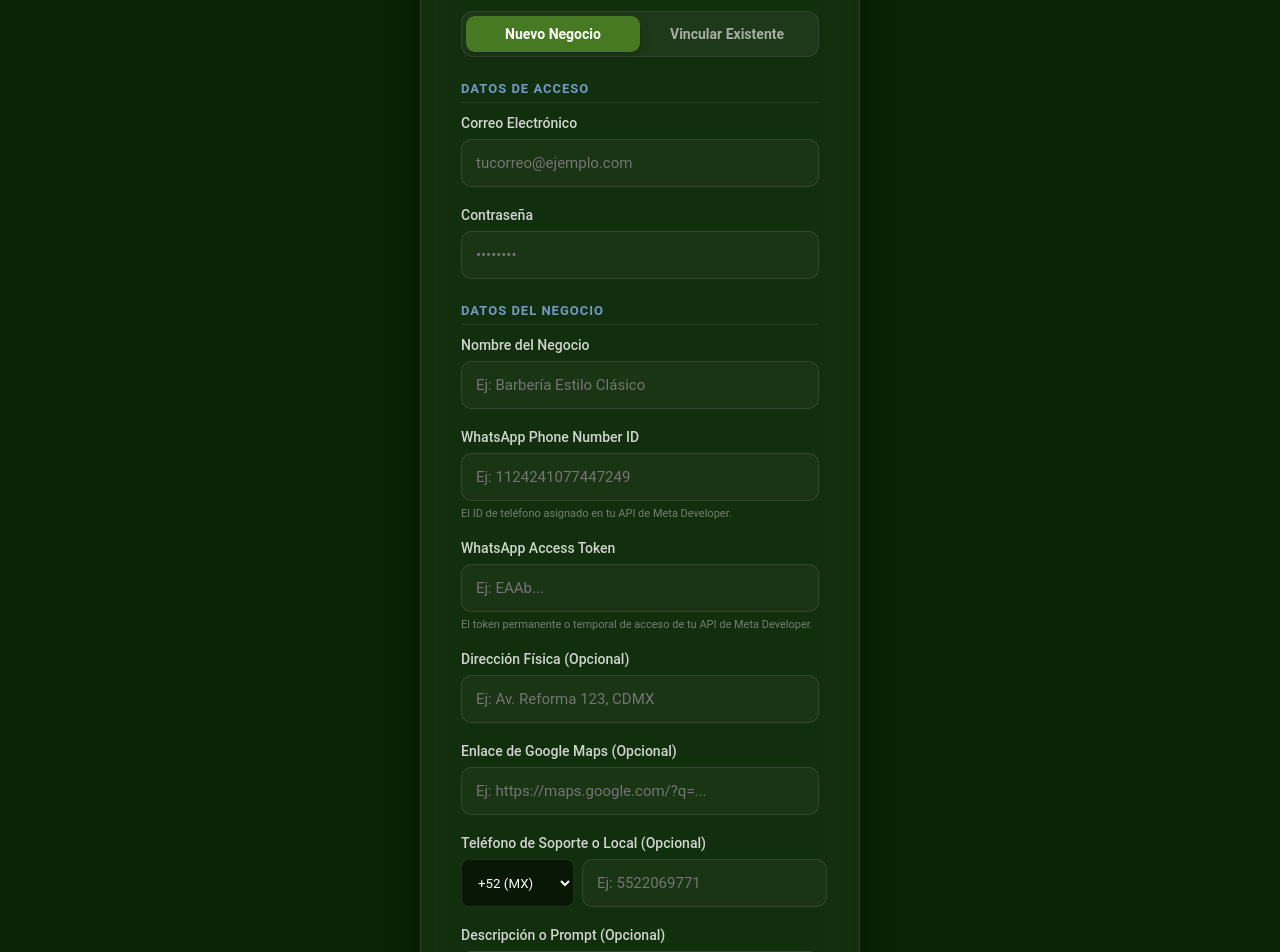
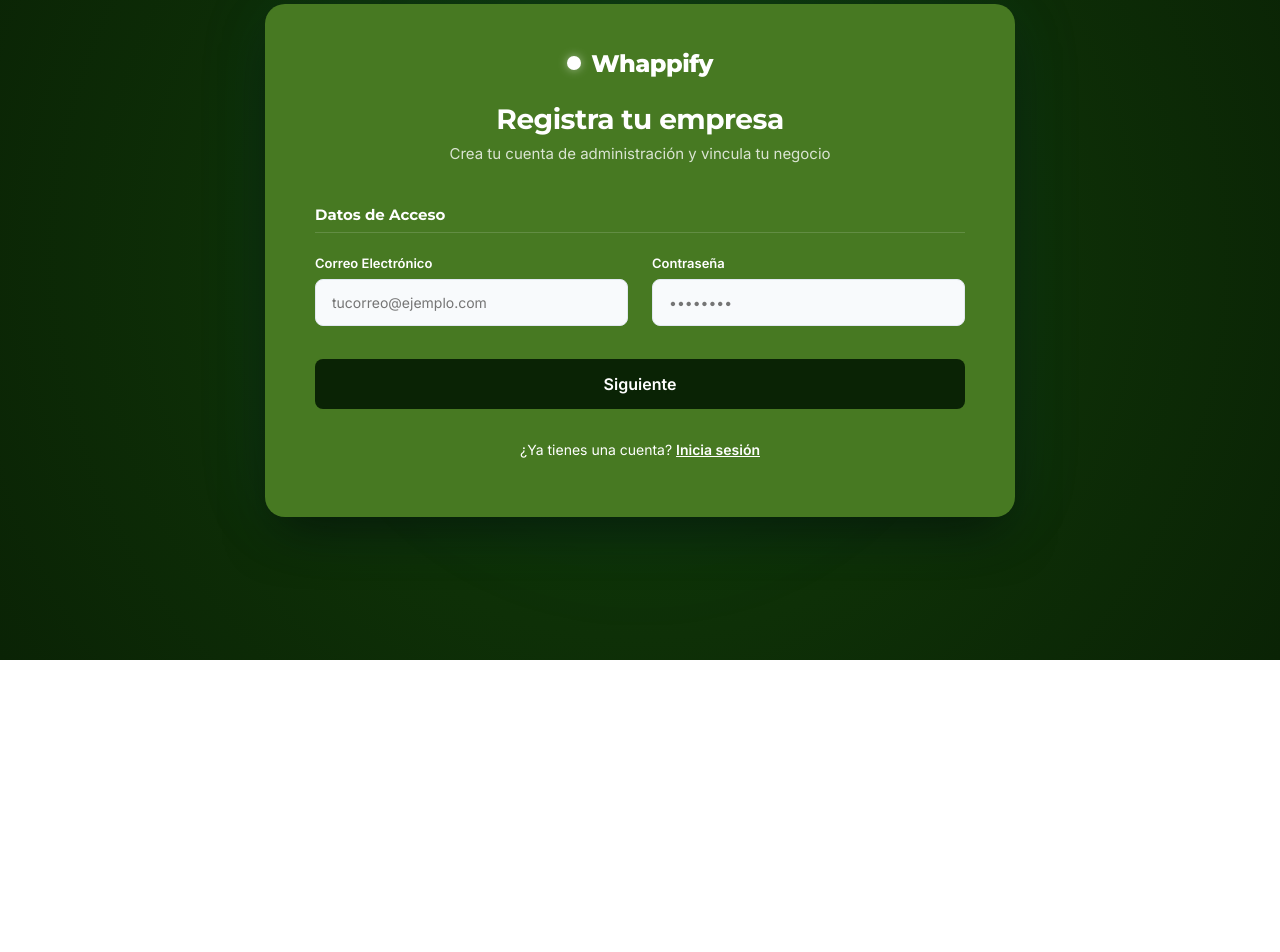
Before and after one commit to RicardoDJesusLG/hackaton-recepcionist-agent, an Angular app in the folder frontend/: page /register in a window 1280 px wide. Shown: the part 140-1092 px from the top of the page. After the commit the page ends 800 px from the top, so only its background shows below. Built offline with nearby package versions, Linux system fonts and the light colour scheme; a web font is replaced by a local one.

Commit message:
feature multi-step form registration

```diff
--- a/frontend/src/app/register/register.component.css
+++ b/frontend/src/app/register/register.component.css
@@ -1,223 +1,132 @@
-.register-wrapper {
+@import url('https://fonts.googleapis.com/css2?family=Inter:wght@400;500;600&family=Montserrat:wght@500;600;700;800&display=swap');
+
+.auth-wrapper {
   min-height: 100vh;
   display: flex;
   align-items: center;
   justify-content: center;
-  /* Cambio al fondo primario de la paleta */
-  background: var(--bg-primario);
-  padding: 20px;
+  background: radial-gradient(circle at center, #123d09, var(--color-verde-fuerte));
+  font-family: 'Inter', sans-serif;
   box-sizing: border-box;
+  padding: 40px 20px;
+  position: relative;
+  overflow: hidden;
 }
 
-.glass-card {
-  width: 100%;
-  max-width: 440px;
-  background: rgba(255, 255, 255, 0.05);
-  backdrop-filter: blur(16px) saturate(120%);
-  -webkit-backdrop-filter: blur(16px) saturate(120%);
-  border: 1px solid rgba(255, 255, 255, 0.1);
-  border-radius: 20px;
-  padding: 40px;
-  box-shadow: 0 8px 32px 0 rgba(0, 0, 0, 0.37);
-  box-sizing: border-box;
-  animation: fadeIn 0.6s ease-out;
+input, button, select { font-family: inherit; }
+
+.ambient-glow {
+  position: absolute;
+  width: 600px; height: 600px;
+  top: 50%; left: 50%;
+  transform: translate(-50%, -50%);
+  z-index: 1;
+  filter: blur(80px);
+  background: radial-gradient(circle, rgba(14, 165, 233, 0.1) 0%, transparent 70%);
+  pointer-events: none;
 }
 
-@keyframes fadeIn {
-  from {
-    opacity: 0;
-    transform: translateY(20px);
-  }
-  to {
-    opacity: 1;
-    transform: translateY(0);
-  }
+.clean-card {
+  width: 100%;
+  background-color: var(--color-verde-claro);
+  border-radius: 20px;
+  padding: 45px 50px;
+  box-shadow: 0 25px 50px -12px rgba(0, 0, 0, 0.5), 0 0 80px rgba(14, 165, 233, 0.08);
+  box-sizing: border-box;
+  position: relative;
+  z-index: 2;
 }
 
-.card-header {
-  text-align: center;
-  margin-bottom: 30px;
+.wide-card {
+  max-width: 750px; /* Perfecto para dos columnas espaciosas */
 }
 
-.card-header h2 {
+.logo-header { display: flex; align-items: center; justify-content: center; gap: 10px; margin-bottom: 24px; }
+.logo-dot { width: 14px; height: 14px; background-color: #ffffff; border-radius: 50%; box-shadow: 0 0 10px rgba(255,255,255,0.5); }
+.brand-title-small { font-family: 'Montserrat', sans-serif; font-size: 24px; font-weight: 800; color: #ffffff; margin: 0; letter-spacing: -0.5px; }
+
+.card-header { margin-bottom: 30px; text-align: center; }
+.card-header h2 { font-family: 'Montserrat', sans-serif; font-size: 28px; font-weight: 700; color: #ffffff; margin: 0 0 8px 0; letter-spacing: -0.5px; }
+.card-header p { font-size: 15px; color: rgba(255, 255, 255, 0.8); margin: 0; }
+
+.alert { padding: 12px 16px; border-radius: 8px; font-size: 13px; margin-bottom: 24px; text-align: center; font-weight: 500; }
+.alert-error { background-color: #fef2f2; border: 1px solid #fecaca; color: #991b1b; }
+.alert-success { background-color: #f0fdf4; border: 1px solid #bbf7d0; color: #166534; }
+
+/* SISTEMA DE DOS COLUMNAS */
+.two-column-form {
+  display: grid;
+  grid-template-columns: 1fr 1fr;
+  column-gap: 24px;
+  row-gap: 18px;
+}
+.full-width { grid-column: 1 / -1; }
+
+.section-title {
+  font-family: 'Montserrat', sans-serif;
+  font-size: 15px;
   color: #ffffff;
-  margin: 0 0 8px 0;
-  font-size: 28px;
   font-weight: 700;
-  letter-spacing: -0.5px;
+  border-bottom: 1px solid rgba(255, 255, 255, 0.15);
+  padding-bottom: 8px;
+  margin-top: 12px;
+  margin-bottom: 4px;
 }
 
-.card-header p {
-  color: rgba(255, 255, 255, 0.6);
-  margin: 0;
-  font-size: 15px;
+.form-group { display: flex; flex-direction: column; }
+.form-group label { font-size: 13px; font-weight: 600; color: #ffffff; margin-bottom: 8px; }
+.form-group input, .form-group select {
+  background-color: #f8fafc; border: 1px solid #e2e8f0; border-radius: 8px; padding: 14px 16px;
+  color: #0f172a; font-size: 14px; outline: none; transition: all 0.2s ease; box-sizing: border-box; width: 100%;
+}
+.form-group input:focus, .form-group select:focus { border-color: var(--color-verde-fuerte); box-shadow: 0 0 0 3px rgba(255, 255, 255, 0.3); }
+
+.phone-input-group { display: flex; gap: 8px; }
+.phone-input-group select { width: 130px; }
+
+.btn-submit {
+  background-color: var(--color-verde-fuerte); border: none; border-radius: 8px; padding: 15px; margin-top: 15px;
+  color: #ffffff; font-size: 16px; font-weight: 600; cursor: pointer; transition: all 0.2s ease;
+}
+.btn-submit:hover:not(:disabled) { transform: translateY(-2px); filter: brightness(1.1); box-shadow: 0 4px 12px rgba(0,0,0,0.2); }
+.btn-submit:disabled { opacity: 0.6; cursor: not-allowed; transform: none; }
+
+.card-footer { text-align: center; margin-top: 32px; font-size: 14px; color: #ffffff; }
+.card-footer a { color: #ffffff; text-decoration: underline; font-weight: 600; transition: opacity 0.2s; }
+.card-footer a:hover { opacity: 0.8; }
+
+/* --- BOTONES DEL PASO 2 --- */
+.button-group {
+  display: flex;
+  gap: 16px;
+  margin-top: 15px;
 }
 
-.alert {
-  padding: 12px 16px;
-  border-radius: 10px;
-  font-size: 14px;
-  margin-bottom: 24px;
-  line-height: 1.5;
-  animation: slideDown 0.3s ease-out;
+.button-group .btn-submit {
+  margin-top: 0;
+  flex: 2; /* El botón principal toma más espacio */
 }
 
-/* Manteniendo semántica de colores para alertas */
-.alert-error {
-  background: rgba(239, 68, 68, 0.15);
-  border: 1px solid rgba(239, 68, 68, 0.3);
-  color: #f87171;
-}
-
-.alert-success {
-  background: rgba(16, 185, 129, 0.15);
-  border: 1px solid rgba(16, 185, 129, 0.3);
-  color: #34d399;
-}
-
-@keyframes slideDown {
-  from {
-    opacity: 0;
-    transform: translateY(-10px);
-  }
-  to {
-    opacity: 1;
-    transform: translateY(0);
-  }
-}
-
-.form-group {
-  margin-bottom: 20px;
-  display: flex;
-  flex-direction: column;
-}
-
-.form-group label {
-  color: rgba(255, 255, 255, 0.8);
-  font-size: 14px;
-  font-weight: 500;
-  margin-bottom: 8px;
-}
-
-.form-group input {
-  background: rgba(255, 255, 255, 0.03);
-  border: 1px solid rgba(255, 255, 255, 0.1);
-  border-radius: 10px;
+.btn-secondary {
+  flex: 1; /* El botón de atrás es más pequeño */
+  background-color: var(--color-azul-claro);
+  border: 1px solid rgba(255, 255, 255, 0.4);
+  border-radius: 8px;
   padding: 14px;
   color: #ffffff;
   font-size: 15px;
-  outline: none;
-  transition: all 0.3s ease;
-  box-sizing: border-box;
+  font-weight: 600;
+  cursor: pointer;
+  transition: all 0.2s ease;
 }
 
-.form-group input:focus {
-  /* Enfoque con el color celeste de la paleta */
-  border-color: var(--color-celeste);
-  background: rgba(255, 255, 255, 0.08);
-  box-shadow: 0 0 0 4px var(--bg-secundario);
+.btn-secondary:hover {
+  background-color: rgba(255, 255, 255, 0.1);
+  border-color: #ffffff;
 }
 
-.help-text {
-  color: rgba(255, 255, 255, 0.4);
-  font-size: 11px;
-  margin-top: 6px;
+/* Vuelve a 1 columna en móviles */
+@media (max-width: 768px) {
+  .clean-card { padding: 35px 25px; }
+  .two-column-form { grid-template-columns: 1fr; }
 }
-
-.btn-submit {
-  width: 100%;
-  /* Botón primario verde claro */
-  background: var(--boton-primario);
-  border: none;
-  border-radius: 10px;
-  padding: 15px;
-  color: #ffffff;
-  font-size: 16px;
-  font-weight: 600;
-  cursor: pointer;
-  transition: all 0.3s ease;
-  margin-top: 10px;
-  box-sizing: border-box;
-}
-
-.btn-submit:hover:not(:disabled) {
-  transform: translateY(-2px);
-  /* Hover con el azul fuerte */
-  background: var(--boton-hover);
-  box-shadow: 0 4px 12px rgba(0, 0, 0, 0.4);
-}
-
-.btn-submit:active:not(:disabled) {
-  transform: translateY(0);
-}
-
-.btn-submit:disabled {
-  opacity: 0.7;
-  cursor: not-allowed;
-}
-
-.card-footer {
-  text-align: center;
-  margin-top: 25px;
-  font-size: 14px;
-}
-
-.card-footer p {
-  color: rgba(255, 255, 255, 0.5);
-  margin: 0;
-}
-
-.card-footer a {
-  /* Enlaces de acento */
-  color: var(--texto-acento);
-  text-decoration: none;
-  font-weight: 500;
-  transition: color 0.2s ease;
-}
-
-.card-footer a:hover {
-  color: var(--color-azul-cielo);
-}
-
-/* Nuevos Estilos del Toggle y Secciones */
-.toggle-container {
-  display: flex;
-  background: rgba(255, 255, 255, 0.05);
-  border: 1px solid rgba(255, 255, 255, 0.08);
-  border-radius: 12px;
-  padding: 4px;
-  margin-bottom: 24px;
-  box-sizing: border-box;
-}
-
-.toggle-btn {
-  flex: 1;
-  background: transparent;
-  border: none;
-  padding: 10px;
-  color: rgba(255, 255, 255, 0.6);
-  font-size: 14px;
-  font-weight: 600;
-  border-radius: 9px;
-  cursor: pointer;
-  transition: all 0.3s ease;
-}
-
-.toggle-btn.active {
-  /* Toggle activo con el color del botón primario */
-  background: var(--boton-primario);
-  color: #ffffff;
-  box-shadow: 0 4px 10px rgba(0, 0, 0, 0.2);
-}
-
-.section-title {
-  /* Título de sección con color de acento */
-  color: var(--texto-acento);
-  font-size: 13px;
-  font-weight: 700;
-  text-transform: uppercase;
-  letter-spacing: 1px;
-  margin: 24px 0 12px 0;
-  border-bottom: 1px solid rgba(255, 255, 255, 0.08);
-  padding-bottom: 6px;
-}
--- a/frontend/src/app/register/register.component.html
+++ b/frontend/src/app/register/register.component.html
@@ -1,143 +1,70 @@
-<div class="register-wrapper">
-  <div class="glass-card">
+<div class="auth-wrapper">
+  <!-- Resplandor sutil centrado detrás de la tarjeta -->
+  <div class="ambient-glow"></div>
+
+  <div class="clean-card wide-card">
+
+    <!-- Mini branding centrado -->
+    <div class="logo-header">
+      <span class="logo-dot"></span>
+      <h1 class="brand-title-small">Whappify</h1>
+    </div>
+
     <div class="card-header">
-      <h2>Registrar Propietario</h2>
+      <h2>Registra tu empresa</h2>
       <p>Crea tu cuenta de administración y vincula tu negocio</p>
     </div>
 
-    @if (errorMessage) {
-      <div class="alert alert-error">
-        {{ errorMessage }}
-      </div>
-    }
+    @if (errorMessage) { <div class="alert alert-error">{{ errorMessage }}</div> }
+    @if (successMessage) { <div class="alert alert-success">{{ successMessage }}</div> }
 
-    @if (successMessage) {
-      <div class="alert alert-success">
-        {{ successMessage }}
-      </div>
-    }
+    <!-- Selector de modo -->
 
-    <!-- Selector de modo de Empresa -->
-    <div class="toggle-container">
-      <button
-        type="button"
-        class="toggle-btn"
-        [class.active]="crearNuevaEmpresa"
-        (click)="toggleCrearEmpresa(true)">
-        Nuevo Negocio
-      </button>
-      <button
-        type="button"
-        class="toggle-btn"
-        [class.active]="!crearNuevaEmpresa"
-        (click)="toggleCrearEmpresa(false)">
-        Vincular Existente
-      </button>
-    </div>
+    <form (ngSubmit)="onSubmit()" #registerForm="ngForm" class="two-column-form">
 
-    <form (ngSubmit)="onSubmit()" #registerForm="ngForm">
-      <!-- Datos del Administrador -->
-      <div class="section-title">Datos de Acceso</div>
+      <!-- ================= PASO 1: DATOS DE ACCESO ================= -->
+      @if (pasoRegistro === 1) {
+        <div class="section-title full-width">Datos de Acceso</div>
 
         <div class="form-group">
           <label for="email">Correo Electrónico</label>
-        <input
-          type="email"
-          id="email"
-          name="email"
-          [(ngModel)]="email"
-          placeholder="tucorreo@ejemplo.com"
-          required
-          autocomplete="email"
-        />
+          <input type="email" id="email" name="email" [(ngModel)]="email" placeholder="tucorreo@ejemplo.com" required autocomplete="email" />
         </div>
 
         <div class="form-group">
           <label for="password">Contraseña</label>
-        <input
-          type="password"
-          id="password"
-          name="password"
-          [(ngModel)]="password"
-          placeholder="••••••••"
-          required
-          autocomplete="new-password"
-        />
+          <input type="password" id="password" name="password" [(ngModel)]="password" placeholder="••••••••" required autocomplete="new-password" />
         </div>
 
-      <!-- Datos del Negocio (Condicional) -->
-      <div class="section-title">Datos del Negocio</div>
+        <button type="button" class="btn-submit full-width" (click)="avanzarAlPaso2()">
+          Siguiente
+        </button>
+      }
+
+      <!-- ================= PASO 2: DATOS DEL NEGOCIO ================= -->
+      @if (pasoRegistro === 2) {
+        <div class="section-title full-width">Datos del Negocio</div>
 
         @if (crearNuevaEmpresa) {
-        <div class="form-group">
+          <div class="form-group full-width">
             <label for="nombreEmpresa">Nombre del Negocio</label>
-          <input
-            type="text"
-            id="nombreEmpresa"
-            name="nombreEmpresa"
-            [(ngModel)]="nombreEmpresa"
-            placeholder="Ej: Barbería Estilo Clásico"
-            required
-          />
+            <input type="text" id="nombreEmpresa" name="nombreEmpresa" [(ngModel)]="nombreEmpresa" placeholder="Ej: Barbería Estilo Clásico" required />
           </div>
 
           <div class="form-group">
-          <label for="whatsappPhoneId">WhatsApp Phone Number ID</label>
-          <input
-            type="text"
-            id="whatsappPhoneId"
-            name="whatsappPhoneId"
-            [(ngModel)]="whatsappPhoneId"
-            placeholder="Ej: 1124241077447249"
-            required
-          />
-          <small class="help-text">El ID de teléfono asignado en tu API de Meta Developer.</small>
+            <label for="whatsappPhoneId">WhatsApp Phone ID</label>
+            <input type="text" id="whatsappPhoneId" name="whatsappPhoneId" [(ngModel)]="whatsappPhoneId" placeholder="Ej: 1124241077447249" required />
           </div>
 
           <div class="form-group">
             <label for="whatsappToken">WhatsApp Access Token</label>
-          <input
-            type="password"
-            id="whatsappToken"
-            name="whatsappToken"
-            [(ngModel)]="whatsappToken"
-            placeholder="Ej: EAAb..."
-            required
-          />
-          <small class="help-text">El token permanente o temporal de acceso de tu API de Meta Developer.</small>
+            <input type="password" id="whatsappToken" name="whatsappToken" [(ngModel)]="whatsappToken" placeholder="Ej: EAAb..." required />
           </div>
 
           <div class="form-group">
-          <label for="direccion">Dirección Física (Opcional)</label>
-          <input
-            type="text"
-            id="direccion"
-            name="direccion"
-            [(ngModel)]="direccion"
-            placeholder="Ej: Av. Reforma 123, CDMX"
-          />
-        </div>
-
-        <div class="form-group">
-          <label for="mapsLink">Enlace de Google Maps (Opcional)</label>
-          <input
-            type="text"
-            id="mapsLink"
-            name="mapsLink"
-            [(ngModel)]="mapsLink"
-            placeholder="Ej: https://maps.google.com/?q=..."
-          />
-        </div>
-
-        <div class="form-group">
-          <label for="telefonoContacto">Teléfono de Soporte o Local (Opcional)</label>
-          <div class="phone-input-group" style="display: flex; gap: 8px;">
-            <select
-              id="prefijoTelefono"
-              name="prefijoTelefono"
-              [(ngModel)]="prefijoTelefono"
-              style="width: 140px; padding: 12px; border-radius: 8px; border: 1px solid rgba(255,255,255,0.1); background: rgba(0,0,0,0.5); color: #fff; outline: none;"
-            >
+            <label for="telefonoContacto">Teléfono de Soporte (Opcional)</label>
+            <div class="phone-input-group">
+              <select id="prefijoTelefono" name="prefijoTelefono" [(ngModel)]="prefijoTelefono">
                 <option value="52">+52 (MX)</option>
                 <option value="1">+1 (US/CA)</option>
                 <option value="57">+57 (CO)</option>
@@ -146,41 +73,29 @@
                 <option value="51">+51 (PE)</option>
                 <option value="34">+34 (ES)</option>
               </select>
-            <input
-              type="text"
-              id="telefonoContacto"
-              name="telefonoContacto"
-              [(ngModel)]="telefonoContacto"
-              placeholder="Ej: 5522069771"
-              style="flex: 1;"
-            />
+              <input type="text" id="telefonoContacto" name="telefonoContacto" [(ngModel)]="telefonoContacto" placeholder="Ej: 5522069771" />
             </div>
           </div>
 
           <div class="form-group">
-          <label for="descripcionNegocio">Descripción o Prompt (Opcional)</label>
-          <input
-            type="text"
-            id="descripcionNegocio"
-            name="descripcionNegocio"
-            [(ngModel)]="descripcionNegocio"
-            placeholder="Ej: Barbería clásica con afeitado tradicional..."
-          />
+            <label for="direccion">Dirección Física (Opcional)</label>
+            <input type="text" id="direccion" name="direccion" [(ngModel)]="direccion" placeholder="Ej: Av. Reforma 123" />
+          </div>
+
+          <div class="form-group full-width">
+            <label for="mapsLink">Enlace de Google Maps (Opcional)</label>
+            <input type="text" id="mapsLink" name="mapsLink" [(ngModel)]="mapsLink" placeholder="Ej: https://maps.google.com/?q=..." />
           </div>
         } @else {
-        <div class="form-group">
+          <div class="form-group full-width">
             <label for="empresaId">ID de la Empresa (UUID)</label>
-          <input
-            type="text"
-            id="empresaId"
-            name="empresaId"
-            [(ngModel)]="empresaId"
-            placeholder="Ej: a5e7c10b-d24f..."
-            required
-          />
-          <small class="help-text">Vincula tu usuario a un negocio ya dado de alta previamente.</small>
+            <input type="text" id="empresaId" name="empresaId" [(ngModel)]="empresaId" placeholder="Ej: a5e7c10b-d24f..." required />
           </div>
         }
+
+        <!-- Grupo de botones para el Paso 2 -->
+        <div class="button-group full-width">
+          <button type="button" class="btn-secondary" (click)="regresarAlPaso1()">Atrás</button>
 
           <button type="submit" [disabled]="isLoading" class="btn-submit">
             @if (isLoading) {
@@ -189,6 +104,8 @@
               <span>Crear Cuenta</span>
             }
           </button>
+        </div>
+      }
     </form>
 
     <div class="card-footer">
--- a/frontend/src/app/register/register.component.ts
+++ b/frontend/src/app/register/register.component.ts
@@ -14,15 +14,11 @@
   private authService = inject(AuthService);
   private router = inject(Router);
 
-  // Datos de usuario
+  // Datos Originales Conservados
   email = '';
   password = '';
-
-  // Configuración de empresa
   crearNuevaEmpresa = true;
   empresaId = '';
-
-  // Datos de nueva empresa
   nombreEmpresa = '';
   whatsappPhoneId = '';
   whatsappToken = '';
@@ -31,18 +27,38 @@
   telefonoContacto = '';
   prefijoTelefono = '52';
   mapsLink = '';
-
   errorMessage = '';
   successMessage = '';
   isLoading = false;
+
+  // Control de pasos
+  pasoRegistro: 1 | 2 = 1;
+
+  avanzarAlPaso2(): void {
+    if (!this.email.trim() || !this.password.trim()) {
+      this.errorMessage = 'El correo electrónico y contraseña son obligatorios.';
+      return;
+    }
+    if (!this.email.includes('@') || !this.email.includes('.')) {
+      this.errorMessage = 'Por favor ingresa un correo electrónico válido.';
+      return;
+    }
+
+    // Si todo está bien, limpiamos errores y avanzamos
+    this.errorMessage = '';
+    this.pasoRegistro = 2;
+  }
+
+  regresarAlPaso1(): void {
+    this.pasoRegistro = 1;
+    this.errorMessage = '';
+  }
 
   onSubmit(): void {
     if (!this.email.trim() || !this.password.trim()) {
       this.errorMessage = 'El correo electrónico y contraseña son obligatorios.';
       return;
     }
-
-    // Validación básica de formato de correo
     if (!this.email.includes('@') || !this.email.includes('.')) {
       this.errorMessage = 'Por favor ingresa un correo electrónico válido.';
       return;
```
Lines whose indentation alone changed are shown as unchanged.
